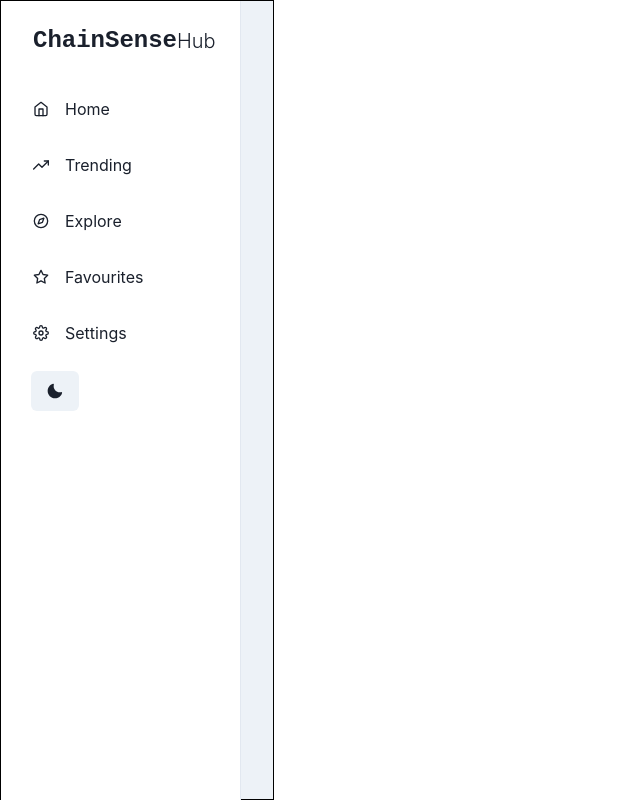
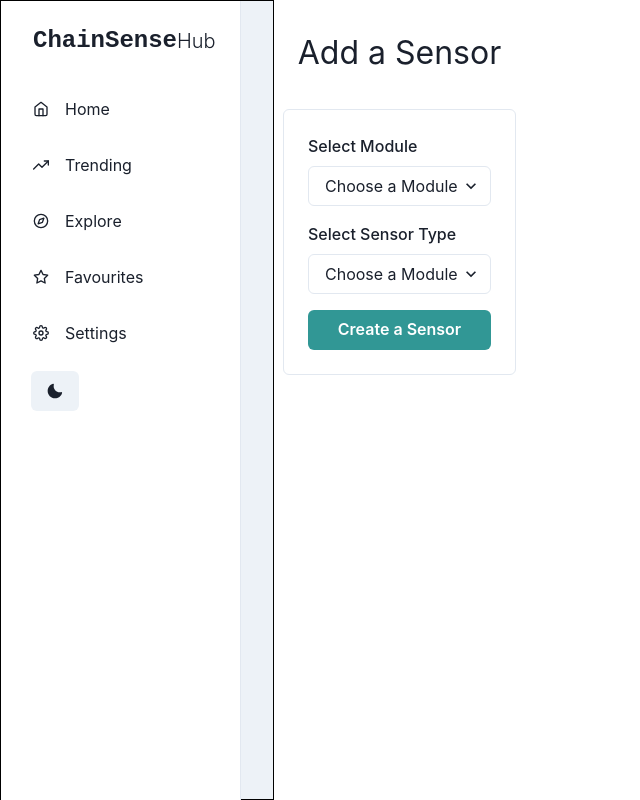
Before and after one commit to 21Karthik12/Supply-Chain-Management, a React (Vite) app in the folder dashboard-frontend/: page /addSensor in a window 1280 px wide. Shown: the whole page, without its empty margins (0-640 px from the left). Built offline with nearby package versions, Linux system fonts and the light colour scheme.

Commit message:
Added sensor form

```diff
--- a/dashboard-frontend/src/App.jsx
+++ b/dashboard-frontend/src/App.jsx
@@ -5,6 +5,7 @@ import { HStack } from '@chakra-ui/react';
 import LandingPage from './pages/LandingPage'
 import FetchSensorDetails from './pages/FetchSensorDetails';
 import Sidebar from './components/Sidebar';
+import AddSensor from './pages/AddSensor';
 import OldLandingPage from './pages/OldLandingPage';
 
 function App() {
@@ -18,6 +19,7 @@ function App() {
           <Routes>
             <Route exact path='/' element={<LandingPage />}></Route>
             <Route path="/:sensorId/:moduleId" element={<FetchSensorDetails />} />
+            <Route path="/addSensor" element={<AddSensor />} />
           </Routes>
         </main>
       </HStack>
--- /dev/null
+++ b/dashboard-frontend/src/pages/AddSensor.jsx
@@ -0,0 +1,90 @@
+import { Box, Button, FormControl, FormLabel, Select, Input, Text } from '@chakra-ui/react';
+import { Alert, AlertIcon, AlertTitle, CloseButton } from '@chakra-ui/react';
+import React, { useState } from 'react';
+
+const YourComponent = () => {
+    const [module, setModule] = useState("")
+    const [sensorType, setSensorType] = useState("")
+    const [isSubmitted, setSubmitted] = useState(false)
+
+    const handleModuleChange = (e) => {
+        setModule(e.target.value)
+    };
+
+    const handleSensorChange = (e) => {
+        setSensorType(e.target.value)
+    };
+
+    const handleSubmit = (e) => {
+        e.preventDefault();
+        console.log(module)
+        console.log(sensorType)
+        setSubmitted(true)
+        // Your form submission logic here
+    };
+
+    return (
+        <>
+            <Box margin={"0 auto"} width={"100%"} maxW={"100%"} border={"1px solid white"} justifyContent={"center"} alignItems={"center"}>
+                <Text fontSize={"2rem"}>Add a Sensor</Text>
+                <Box
+                    mt="8"
+                    p="6"
+                    border="1px"
+                    borderRadius="md"
+                    borderColor="gray.200"
+                    textAlign="center"
+                    mx="auto"
+                >
+                    <form onSubmit={handleSubmit}>
+                        <FormControl mb="4">
+                            <FormLabel htmlFor="module">Select Module</FormLabel>
+                            <Select
+                                value={module}
+                                onChange={handleModuleChange}
+                                placeholder='Choose a Module'>
+                                <option value='option1'>Option 1</option>
+                                <option value='option2'>Option 2</option>
+                                <option value='option3'>Option 3</option>
+                                <option value='option4'>Option 4</option>
+                                <option value='option5'>Option 5</option>
+                            </Select>
+                        </FormControl>
+
+                        <FormControl mb="4">
+                            <FormLabel htmlFor="module">Select Sensor Type</FormLabel>
+                            <Select
+                                placeholder='Choose a Module'
+                                value={sensorType}
+                                onChange={handleSensorChange}
+                            >
+                                <option value='sensor1'>Sensor 1</option>
+                                <option value='sensor2'>Sensor 2</option>
+                                <option value='sensor3'>Sensor 3</option>
+                                <option value='sensor4'>Sensor 4</option>
+                                <option value='sensor5'>Sensor 5</option>
+                            </Select>
+                        </FormControl>
+
+
+                        <Button type="submit" colorScheme="teal" size="md" w="100%">
+                            Create a Sensor
+                        </Button>
+                    </form>
+                    <Box>
+                        {isSubmitted && (
+                            <Alert status="success" mb="4" mt="8">
+                                <AlertIcon />
+                                <AlertTitle mr={2}>Sensor Created Successfully!</AlertTitle>
+                                <CloseButton onClick={() => setIsSubmitted(false)} position="absolute" right="8px" top="8px" />
+                            </Alert>
+                        )}
+                    </Box>
+                </Box>
+            </Box>
+        </>
+
+    );
+};
+
+export default YourComponent;
```
